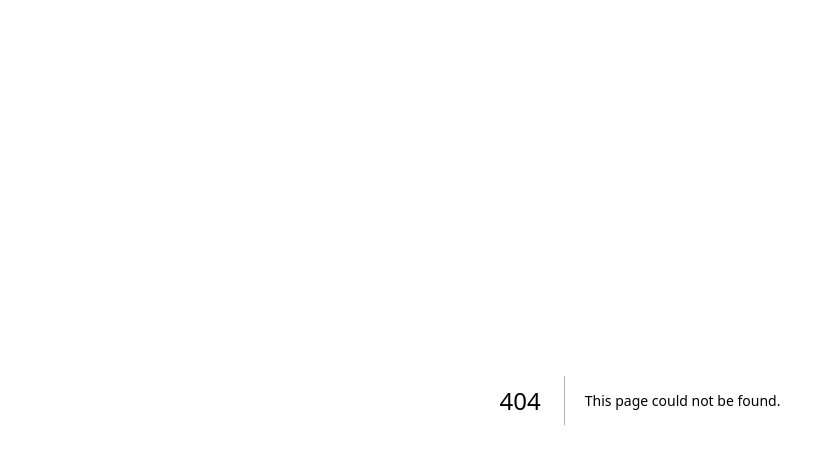
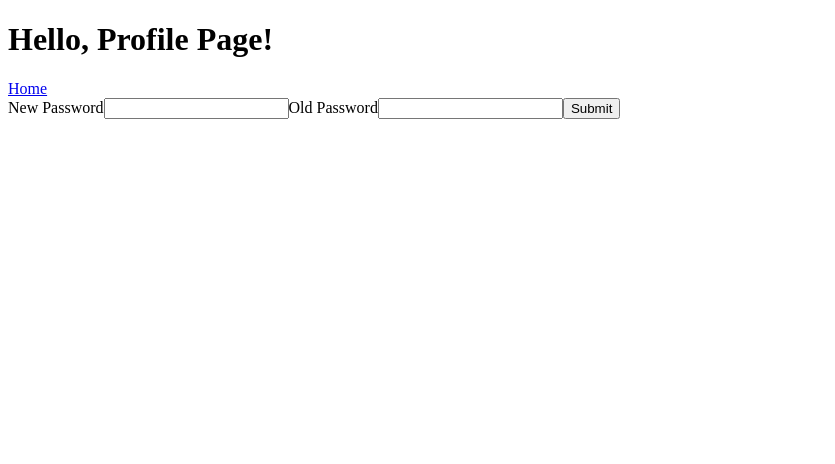
Before and after one commit to cgkaczenski/Nextjs-app-router-demo, a Next.js app: page /profile in a window 1280 px wide. Before the commit this address had no page. Shown: the top 464 px of the page, without its empty margins (0-835 px from the left). Built offline with nearby package versions, Linux system fonts and the light colour scheme.

Commit message:
Add basic pages and links

```diff
--- /dev/null
+++ b/src/app/profile/page.tsx
@@ -0,0 +1,20 @@
+import Link from "next/link";
+import { Fragment } from "react";
+
+export default function ProfilePage() {
+  return (
+    <Fragment>
+      <div>
+        <h1>Hello, Profile Page!</h1>
+        <Link href="/">Home</Link>
+      </div>
+      <form>
+        <label htmlFor="new-password">New Password</label>
+        <input id="new-email" type="password" />
+        <label htmlFor="old-password">Old Password</label>
+        <input id="old-password" type="password" />
+        <button type="submit">Submit</button>
+      </form>
+    </Fragment>
+  );
+}
```
Also changed, not shown: src/app/authform/page.tsx (added, +20 -0 lines), src/app/page.tsx (+13 -6 lines), 1 other file (tests, documents, lock files or other folders).
